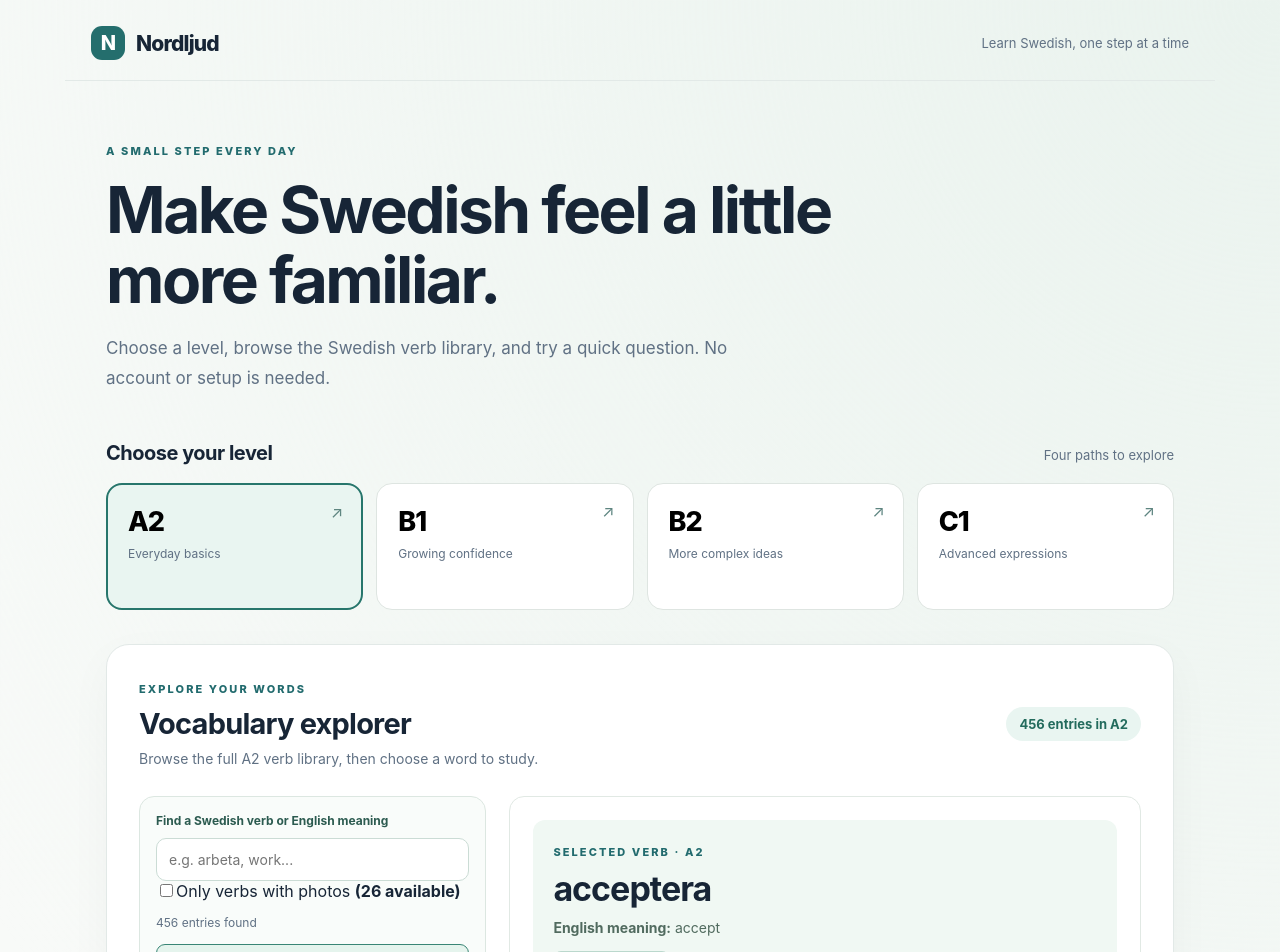
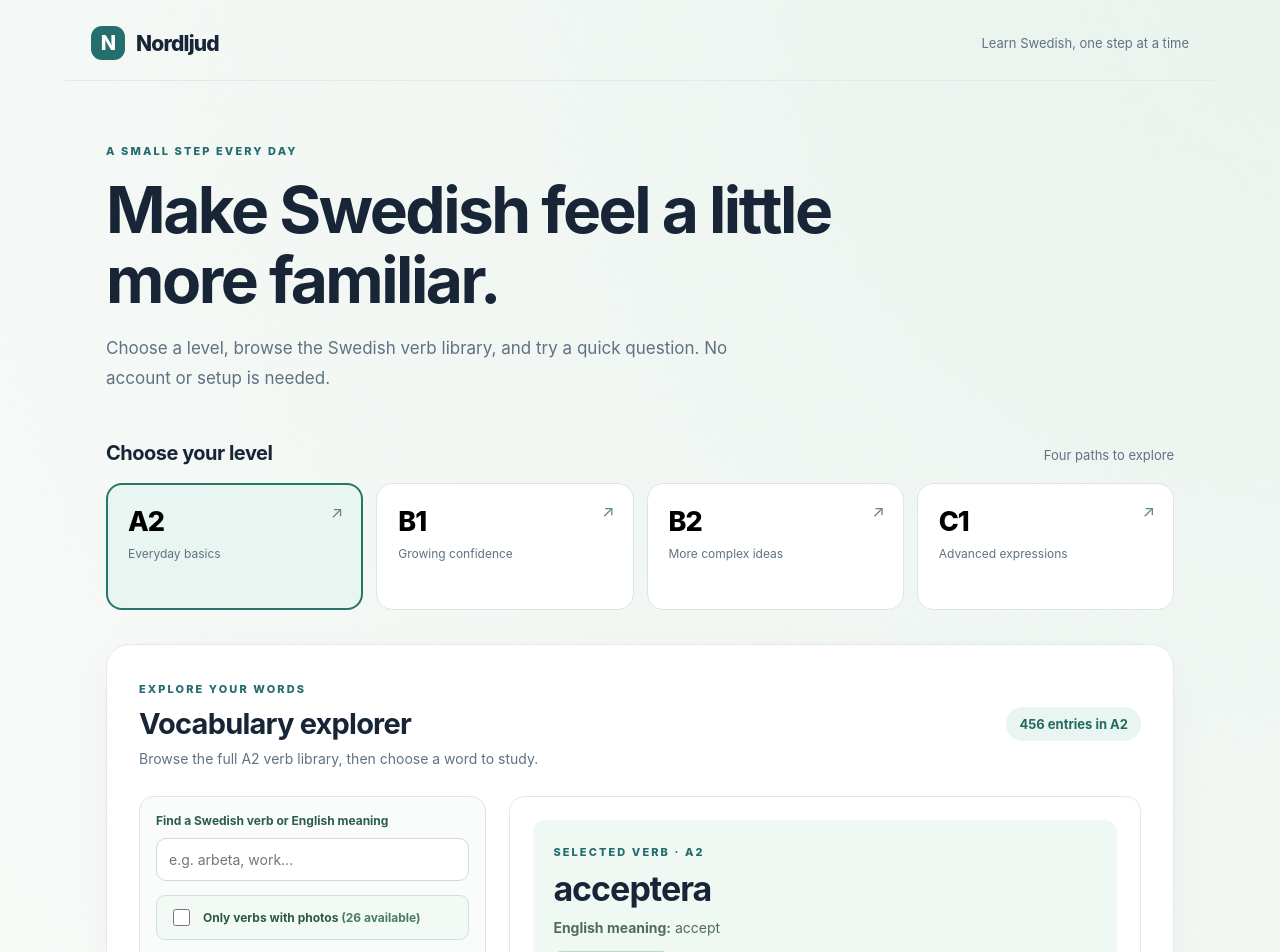
Before and after one commit to alikhalessi/nordljud-swcon2627-r2, a Next.js app: page / in a window 1280 px wide. Shown: the top 952 px of the page. Built offline with nearby package versions, Linux system fonts and the light colour scheme.

Commit message:
vibe V-004-F03: style opt-in photo-only filter without changing other learning features

```diff
--- a/app/globals.css
+++ b/app/globals.css
@@ -199,3 +199,12 @@ footer { display:flex; justify-content:space-between; gap:14px; color:#7d8a8b; m
   .detail-heading.with-visual { grid-template-columns:minmax(0,1fr); }
   .verb-visual { max-width:320px; }
 }
+
+/* V-004-F03: opt-in explorer filter for curated action photographs */
+.vocabulary-photo-filter {
+  display:flex; align-items:center; gap:10px; margin:14px 0 7px;
+  border:1px solid #cfe3d6; border-radius:9px; background:#f3faf5;
+  padding:10px 12px; color:#275b46; font-size:12px; font-weight:700; cursor:pointer;
+}
+.vocabulary-photo-filter input { width:17px; height:17px; accent-color:#267054; cursor:pointer; flex:none; }
+.vocabulary-photo-filter strong { color:#477e5f; }
```
